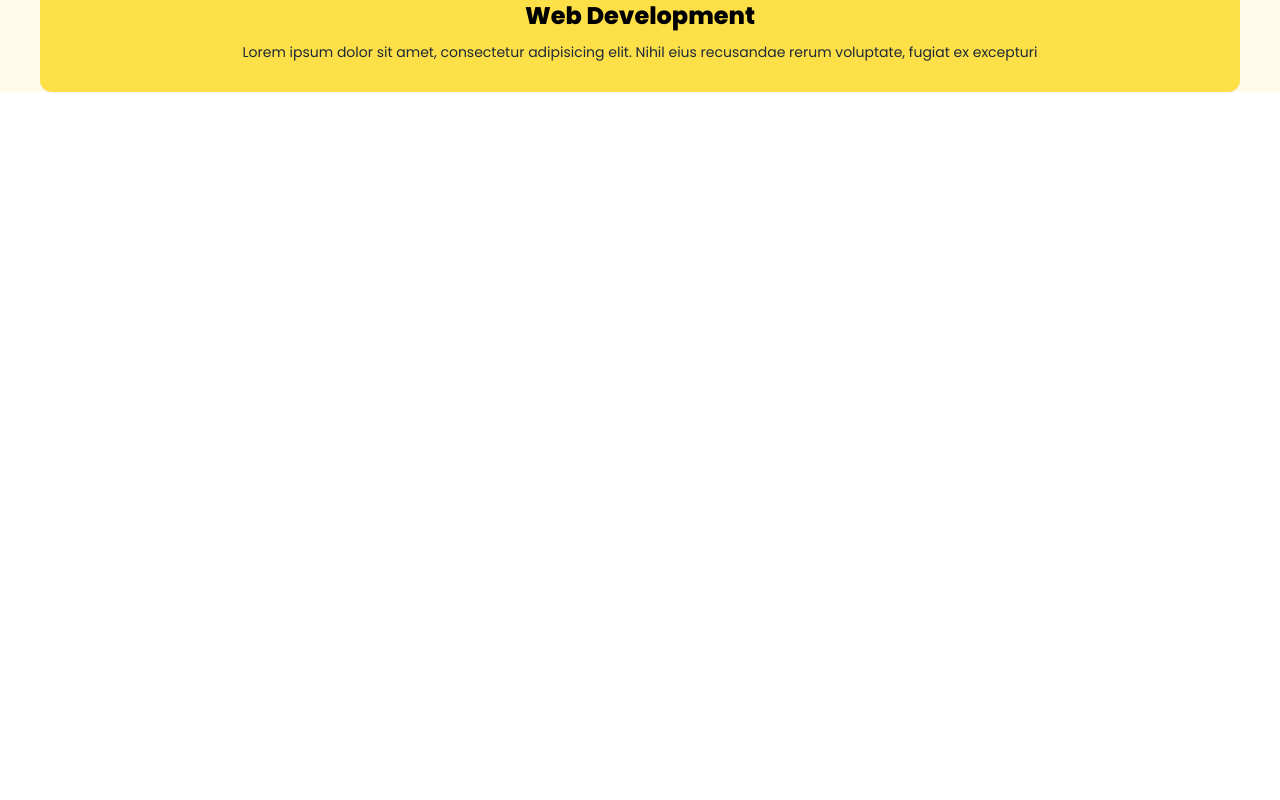
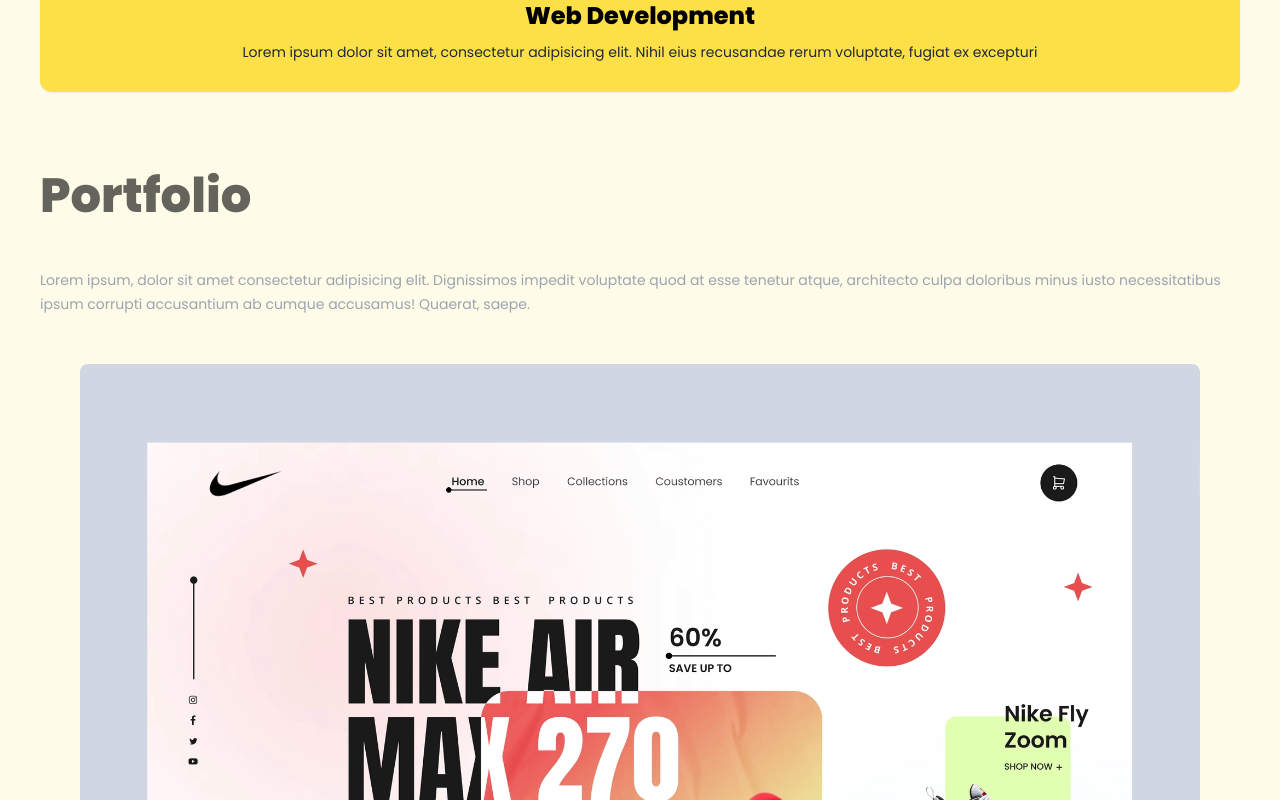
Before and after one commit to bklanuradha/Portfolio-Website-nextjs-tailwind, a Next.js app: page / in a window 1280 px wide. Shown: the part 1680-2480 px from the top of the page. Before the commit the page ends 1812 px from the top, so only its background shows below. Built offline with nearby package versions, Linux system fonts and the light colour scheme.

Commit message:
add-portfolio-page

```diff
--- a/pages/index.tsx
+++ b/pages/index.tsx
@@ -5,6 +5,10 @@
 import profileImage from "../public/p2.png";
 import graphicDesign from "../public/design.png";
 import code from "../public/code.png";
+import image1 from "../public/web1.png"
+import image2 from "../public/web2.png";
+import image3 from "../public/web3.png";
+
 
 // Icons
 import { BsFillMoonStarsFill } from "react-icons/bs";
@@ -149,7 +153,60 @@
                 eius recusandae rerum voluptate, fugiat ex excepturi{" "}
               </p>
             </div>
+          </div>
+        </section>
 
+        {/* My Work */}
+        <section>
+          <div>
+            <h2 className="text-5xl py-10 font-bold opacity-60">Portfolio</h2>
+            <p className="text-sm py-2 text-gray-400 leading-6">
+              Lorem ipsum, dolor sit amet consectetur adipisicing elit.
+              Dignissimos impedit voluptate quod at esse tenetur atque,
+              architecto culpa doloribus minus iusto necessitatibus ipsum
+              corrupti accusantium ab cumque accusamus! Quaerat, saepe.
+            </p>
+          </div>
+
+          {/* Images */}
+          <div className="flex flex-col gap-10 p-10">
+            <Image
+              src={image1}
+              alt="image 1"
+              layout="responsive"
+              className="rounded-lg object-cover"
+            />
+
+            <Image
+              src={image1}
+              alt="image 1"
+              layout="responsive"
+              className="rounded-lg object-cover"
+            />
+            <Image
+              src={image1}
+              alt="image 1"
+              layout="responsive"
+              className="rounded-lg object-cover"
+            />
+            <Image
+              src={image1}
+              alt="image 1"
+              layout="responsive"
+              className="rounded-lg object-cover"
+            />
+            <Image
+              src={image1}
+              alt="image 1"
+              layout="responsive"
+              className="rounded-lg object-cover"
+            />
+            <Image
+              src={image1}
+              alt="image 1"
+              layout="responsive"
+              className="rounded-lg object-cover"
+            />
           </div>
         </section>
       </main>
```
